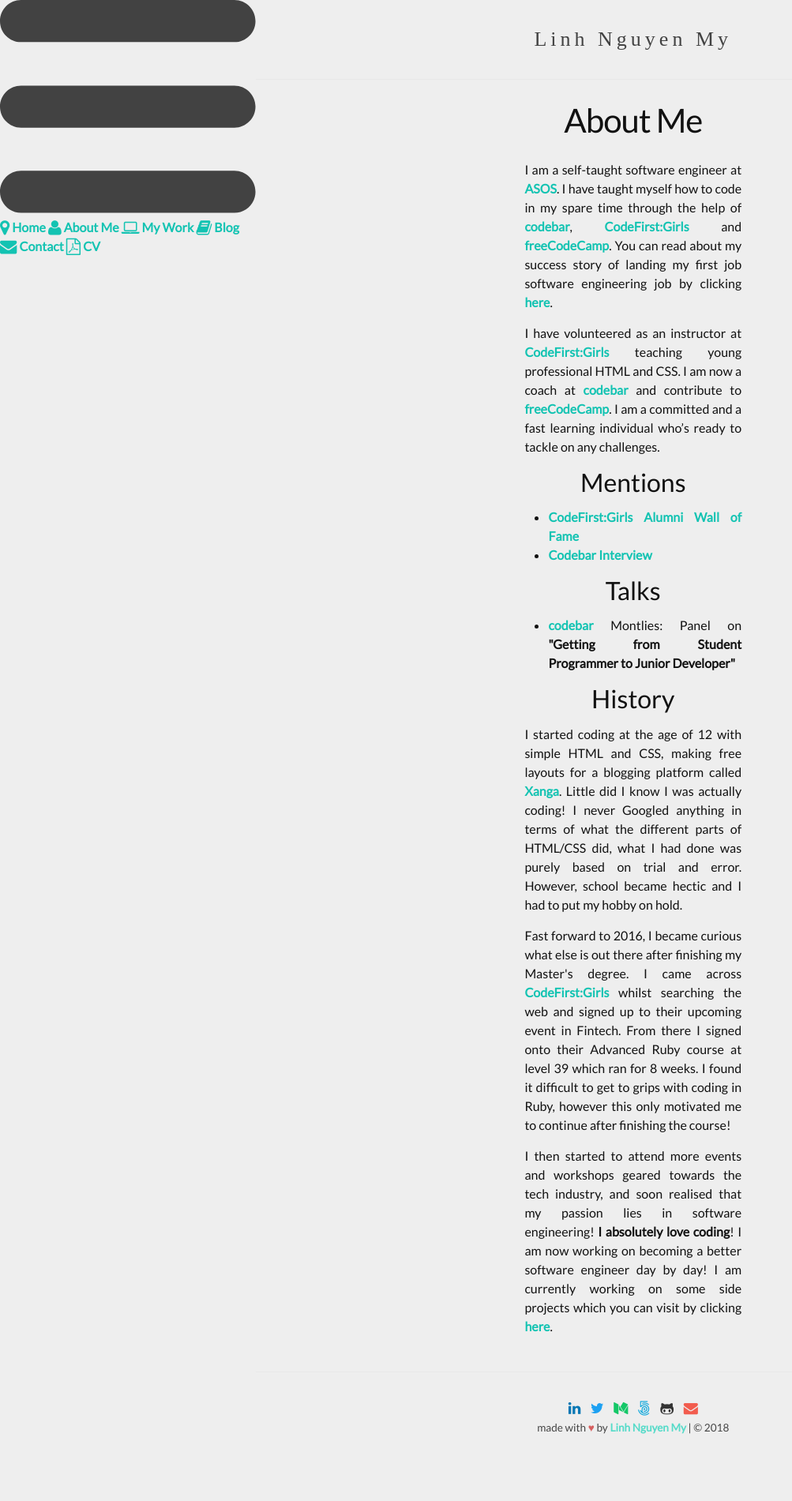
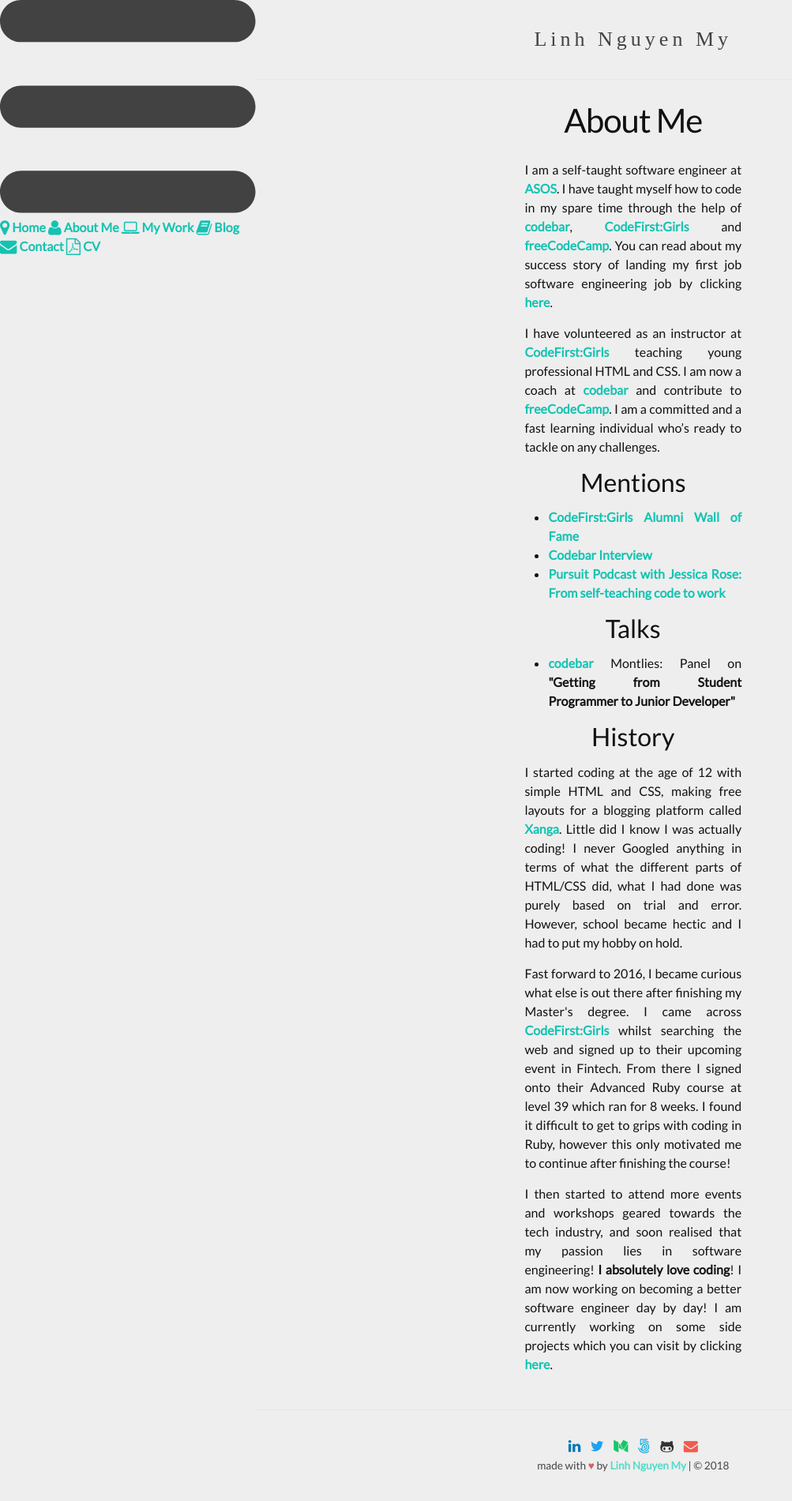
Before and after one commit to pinglinh/pinglinh.github.io, a Jekyll site: the page built from aboutme.html, in a window 1280 px wide. Shown: the whole page at 79% size, without its empty margins (0-1003 px from the left). Built offline with Jekyll 4.4.1, drawn with Linux system fonts in a browser that asks for light colours; some web fonts are replaced.

Commit message:
Add link to pursuit podcast interview

```diff
--- a/aboutme.html
+++ b/aboutme.html
@@ -18,6 +18,7 @@ permalink: /aboutme/
         <ul>
           <li><a href="https://www.codefirstgirls.org.uk/alumni-wall-of-fame.html">CodeFirst:Girls Alumni Wall of Fame</a></li>
           <li><a href="https://medium.com/codebar-stories/linh-nguyen-my-graduate-software-engineer-e8facce4566">Codebar Interview</a></li>
+          <li><a href="https://youtu.be/6D6kuQvY1Pw">Pursuit Podcast with Jessica Rose: From self-teaching code to work</a></li>
         </ul>
 
         <h2 class="aboutme-subheading">Talks</h2>
```
